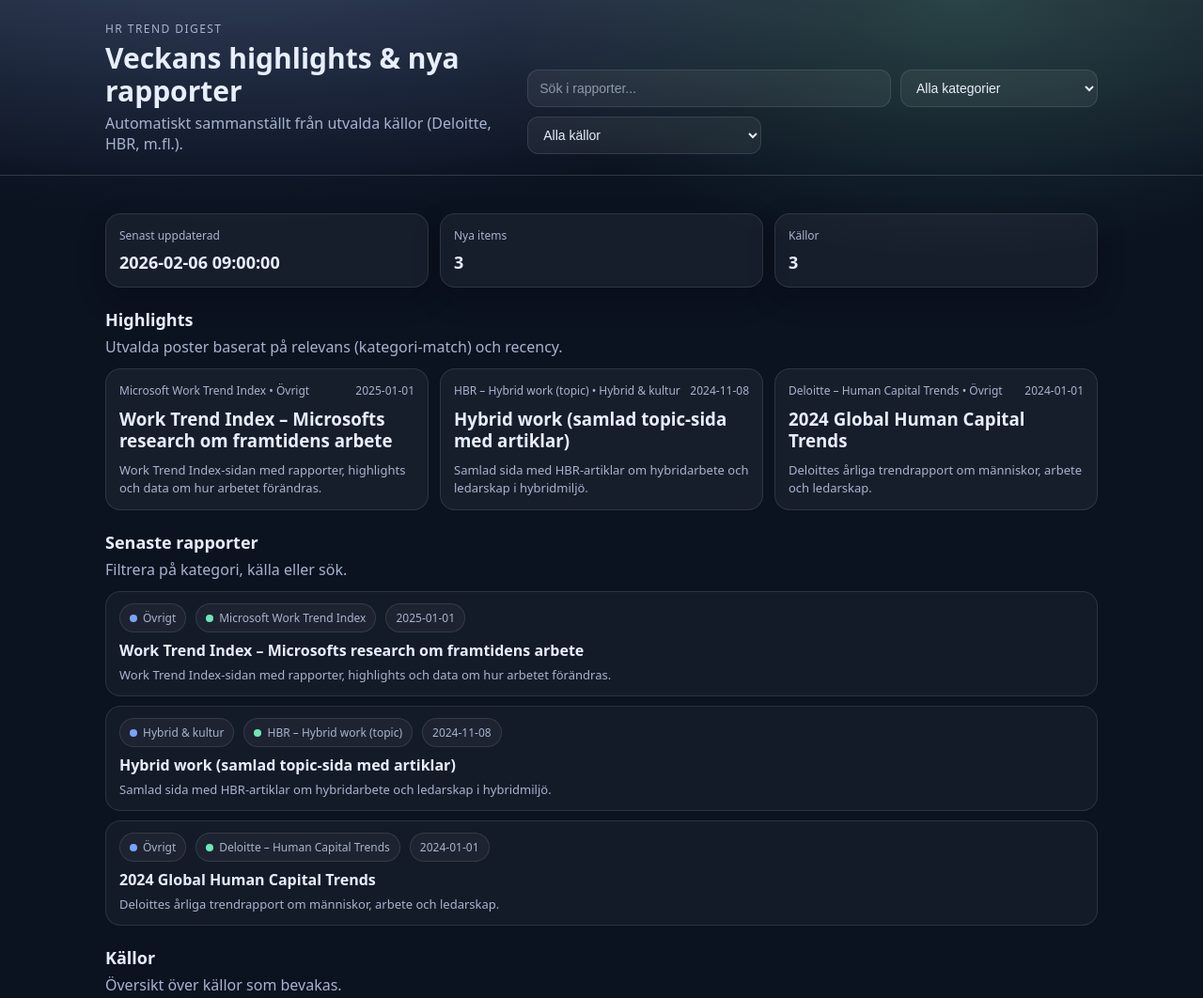
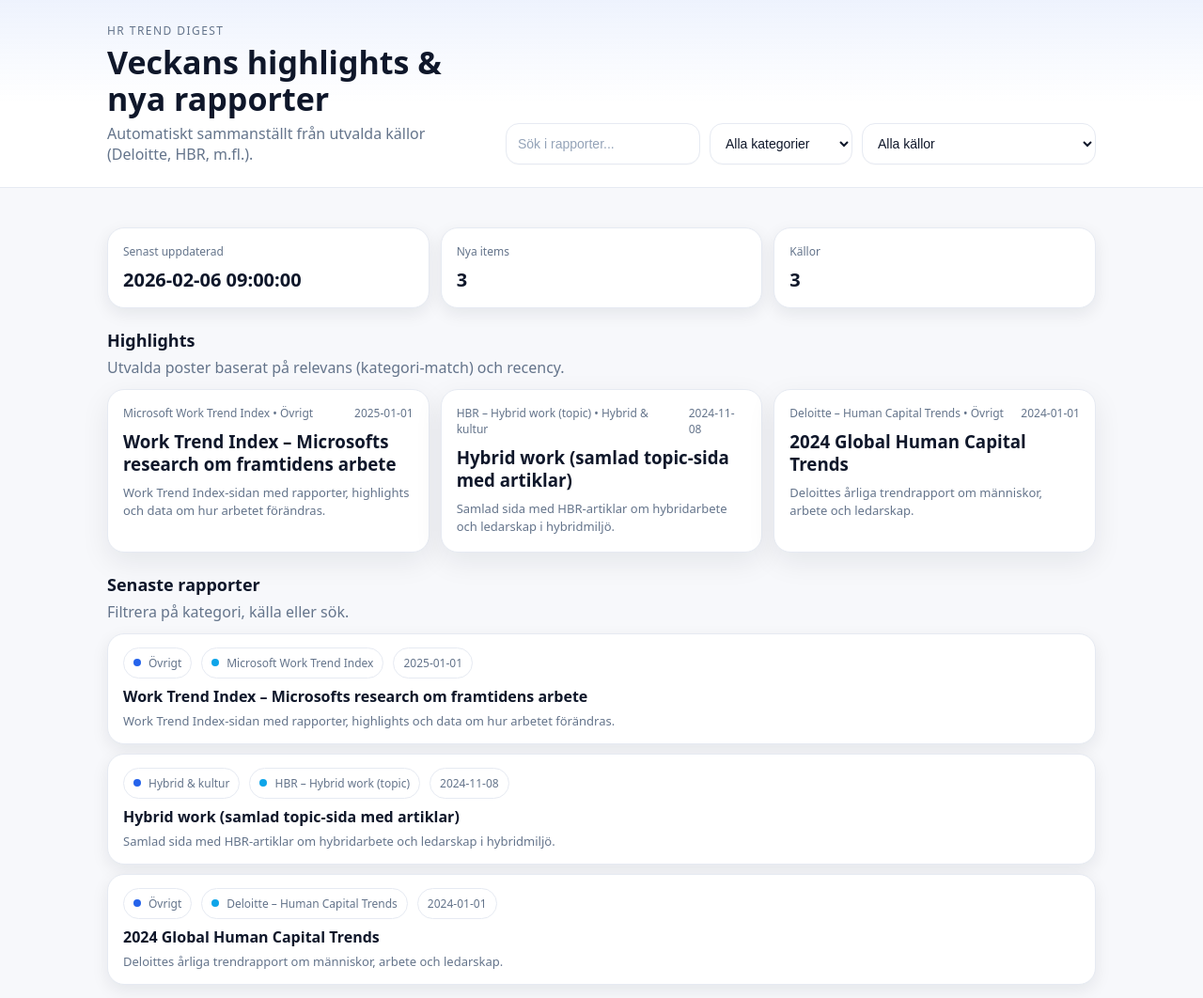
Before and after one commit to msilverhage-jpg/Mikaels-HR-Trendtracker, a website: page docs/index.html in a window 1280 px wide. Shown: the top 1062 px of the page at 94% size. Drawn offline with Linux system fonts and the light colour scheme.

Commit message:
Update styles.css

```diff
--- a/docs/styles.css
+++ b/docs/styles.css
@@ -1,110 +1,143 @@
 :root{
-  --bg:#0b1220;
-  --panel:#0f1a2e;
-  --card:#0f1a2e;
-  --text:#e8eefc;
-  --muted:#a8b3cf;
-  --border:rgba(255,255,255,.10);
-  --accent:#7aa2ff;
-  --accent2:#6ee7b7;
+  --bg:#f7f8fb;
+  --panel:#ffffff;
+  --text:#0f172a;
+  --muted:#64748b;
+  --border:#e6eaf2;
+  --shadow: 0 10px 30px rgba(15, 23, 42, .08);
+  --shadow2: 0 6px 18px rgba(15, 23, 42, .08);
+  --accent:#2563eb;
+  --accent2:#0ea5e9;
 }
 
 *{box-sizing:border-box}
 body{
   margin:0;
-  font-family:system-ui,-apple-system,Segoe UI,Roboto,Arial;
-  background:radial-gradient(1200px 600px at 20% -10%, rgba(122,162,255,.25), transparent 60%),
-             radial-gradient(900px 500px at 80% 0%, rgba(110,231,183,.18), transparent 55%),
-             var(--bg);
-  color:var(--text);
+  font-family: ui-sans-serif, system-ui, -apple-system, Segoe UI, Roboto, Arial;
+  background: var(--bg);
+  color: var(--text);
 }
 
-.wrap{max-width:1100px;margin:0 auto;padding:22px}
+.wrap{max-width:1100px;margin:0 auto;padding:24px}
+
 .topbar{
+  background: linear-gradient(180deg, rgba(37,99,235,.08), transparent 55%), var(--panel);
   border-bottom:1px solid var(--border);
-  background:linear-gradient(180deg, rgba(255,255,255,.06), transparent);
 }
-.topbar__inner{display:flex;flex-direction:column;gap:14px}
-@media(min-width:900px){
+
+.topbar__inner{display:flex;flex-direction:column;gap:16px}
+@media(min-width:980px){
   .topbar__inner{flex-direction:row;align-items:flex-end;justify-content:space-between}
 }
-.eyebrow{letter-spacing:.12em;text-transform:uppercase;font-size:12px;color:var(--muted)}
-h1{margin:6px 0 6px;font-size:30px;line-height:1.15}
+
+.eyebrow{
+  letter-spacing:.12em;
+  text-transform:uppercase;
+  font-size:12px;
+  color: var(--muted);
+}
+
+h1{margin:6px 0 6px;font-size:34px;line-height:1.15}
 h2{margin:0;font-size:18px}
 p{margin:0}
 .muted{color:var(--muted)}
 
-.controls{display:flex;gap:10px;flex-wrap:wrap;justify-content:flex-start}
+.controls{
+  display:grid;
+  grid-template-columns: 1.2fr 0.9fr 0.9fr;
+  gap:10px;
+  width:min(720px, 100%);
+}
+@media(max-width:920px){
+  .controls{grid-template-columns:1fr}
+}
+
 input,select{
-  background:rgba(255,255,255,.06);
+  background:#fff;
   color:var(--text);
   border:1px solid var(--border);
-  border-radius:12px;
-  padding:10px 12px;
+  border-radius:14px;
+  padding:12px 12px;
   font-size:14px;
   outline:none;
+  box-shadow: 0 1px 0 rgba(15,23,42,.02);
 }
-input{min-width:260px;flex:1}
-select{min-width:210px}
-input::placeholder{color:rgba(232,238,252,.55)}
+input:focus,select:focus{
+  border-color: rgba(37,99,235,.45);
+  box-shadow: 0 0 0 4px rgba(37,99,235,.10);
+}
+input::placeholder{color:#94a3b8}
 
-.cards{display:grid;grid-template-columns:repeat(3,1fr);gap:12px;margin-top:18px}
-@media(max-width:800px){.cards{grid-template-columns:1fr}}
+.cards{
+  display:grid;
+  grid-template-columns:repeat(3,1fr);
+  gap:12px;
+  margin-top:18px
+}
+@media(max-width:900px){.cards{grid-template-columns:1fr}}
+
 .card{
+  background: var(--panel);
   border:1px solid var(--border);
-  border-radius:16px;
-  padding:14px;
-  background:rgba(255,255,255,.05);
-  box-shadow:0 12px 30px rgba(0,0,0,.22);
+  border-radius:18px;
+  padding:16px;
+  box-shadow: var(--shadow2);
 }
+
 .kpi__label{font-size:12px;color:var(--muted)}
-.kpi__value{font-size:18px;font-weight:700;margin-top:8px}
+.kpi__value{font-size:20px;font-weight:800;margin-top:8px}
 
 .section{margin-top:22px}
 .section__head{display:flex;flex-direction:column;gap:6px;margin-bottom:12px}
 
 .grid{display:grid;grid-template-columns:repeat(auto-fill,minmax(320px,1fr));gap:12px}
+
 .hcard{
+  background: var(--panel);
   border:1px solid var(--border);
-  border-radius:16px;
-  padding:14px;
-  background:rgba(255,255,255,.05);
+  border-radius:18px;
+  padding:16px;
+  box-shadow: var(--shadow);
+  transition: transform .12s ease, box-shadow .12s ease;
 }
-.hcard__top{display:flex;justify-content:space-between;gap:10px;font-size:12px;color:var(--muted);margin-bottom:10px}
-.hcard__title{margin:0 0 10px;font-weight:750;line-height:1.25}
+.hcard:hover{transform: translateY(-2px); box-shadow: 0 14px 36px rgba(15, 23, 42, .10);}
+
+.hcard__top{
+  display:flex;justify-content:space-between;gap:10px;
+  font-size:12px;color:var(--muted);margin-bottom:10px
+}
+.hcard__title{margin:0 0 10px;font-weight:850;line-height:1.25}
 .hcard a{color:var(--text);text-decoration:none}
-.hcard a:hover{text-decoration:underline}
-.hcard__snip{margin:0;color:var(--muted);font-size:13px;line-height:1.45}
+.hcard a:hover{color:var(--accent);text-decoration:underline}
+.hcard__snip{margin:0;color:var(--muted);font-size:13px;line-height:1.5}
 
 .list{display:flex;flex-direction:column;gap:10px}
 .row{
-  display:flex;flex-direction:column;gap:6px;
+  background: var(--panel);
   border:1px solid var(--border);
-  border-radius:16px;
-  padding:12px 14px;
-  background:rgba(255,255,255,.04);
+  border-radius:18px;
+  padding:14px 16px;
+  box-shadow: var(--shadow2);
 }
-@media(min-width:900px){
-  .row{flex-direction:row;align-items:flex-start;justify-content:space-between}
-}
-.row__main{max-width:820px}
+
 .row__meta{display:flex;gap:10px;flex-wrap:wrap;color:var(--muted);font-size:12px}
 .tag{
-  display:inline-flex;align-items:center;gap:6px;
+  display:inline-flex;align-items:center;gap:8px;
   border:1px solid var(--border);
   border-radius:999px;
-  padding:6px 10px;
-  background:rgba(255,255,255,.04);
+  padding:7px 10px;
+  background:#fff;
 }
-.dot{width:8px;height:8px;border-radius:99px;background:var(--accent)}
+.dot{width:8px;height:8px;border-radius:999px;background:var(--accent)}
 .dot2{background:var(--accent2)}
+
 .badges{display:flex;flex-wrap:wrap;gap:8px}
 .badge{
   border:1px solid var(--border);
   border-radius:999px;
-  padding:8px 10px;
-  background:rgba(255,255,255,.04);
+  padding:9px 11px;
+  background:#fff;
   font-size:13px;
-  color:var(--text);
 }
+
 .footer{margin-top:26px;border-top:1px solid var(--border);padding-top:16px}
```
